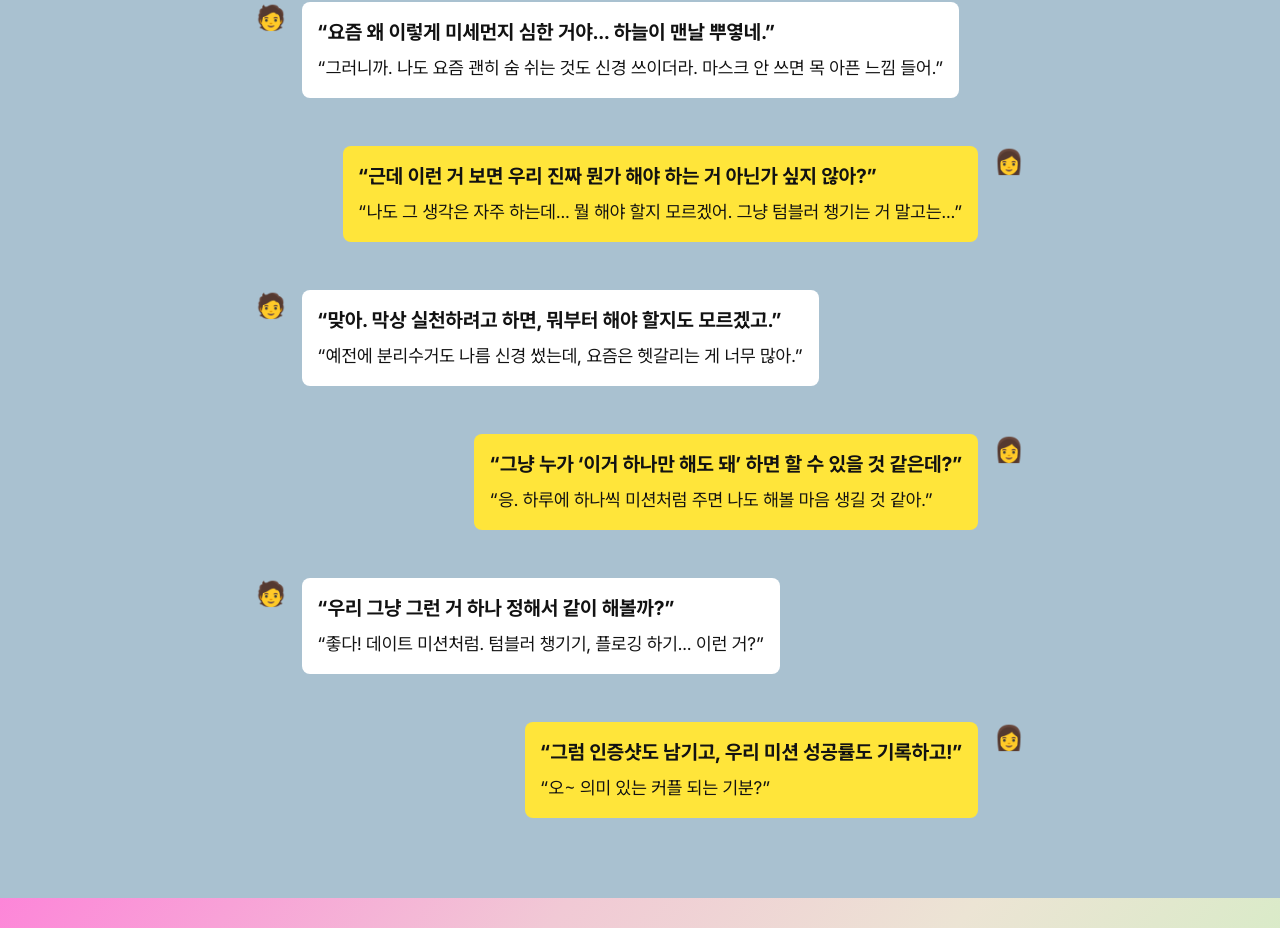
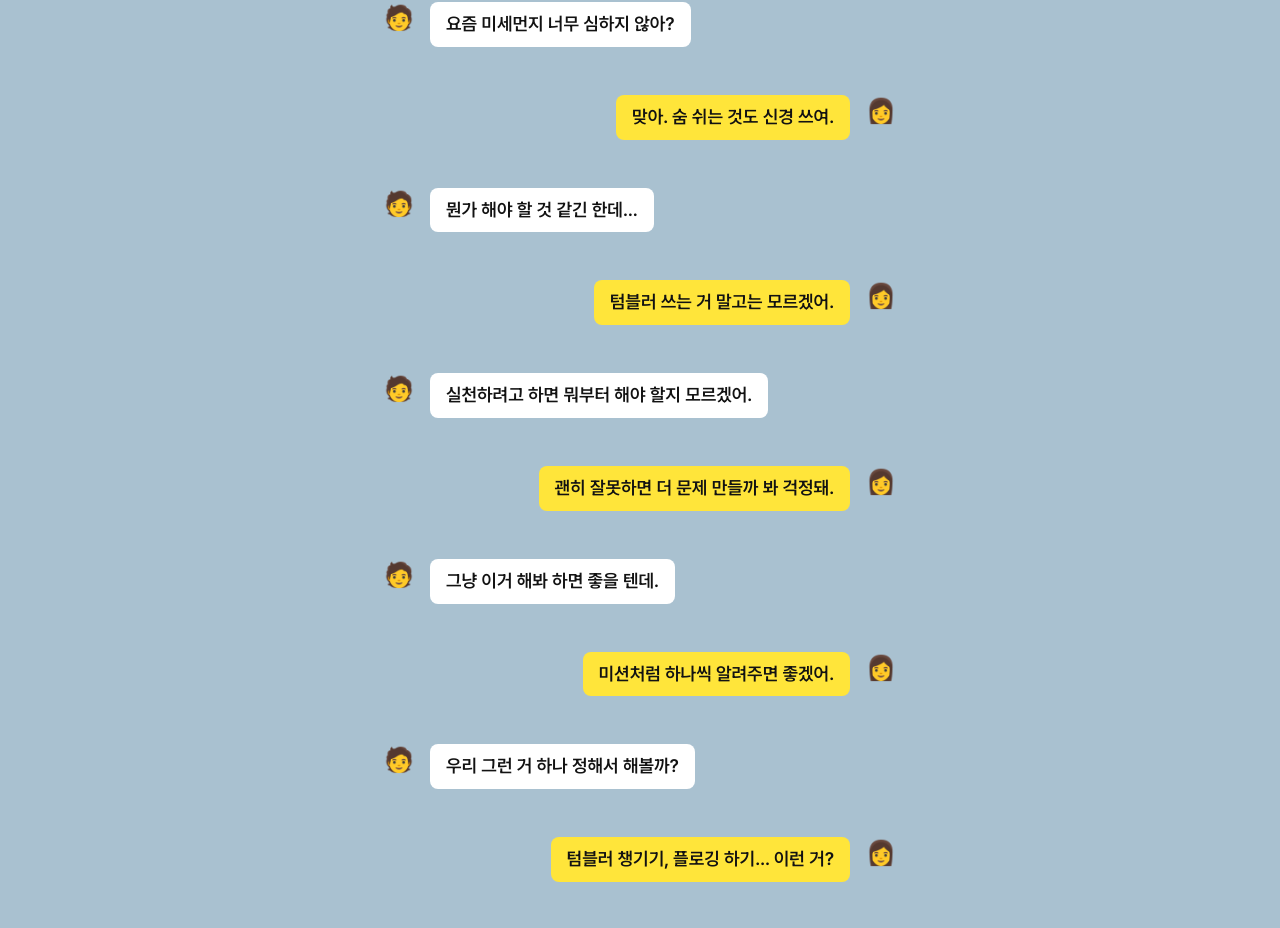
Before and after one commit to ReGreenOrg/ReGreenLandingFrontend, a Next.js app: page /4 in a window 1280 px wide. Shown: the part 238-1166 px from the top of the page. Built offline with nearby package versions, Linux system fonts and the light colour scheme; no server answers.

Commit message:
style: enhance paragraph styling and spacing in globals.css; update StorySection layout for improved readability

```diff
--- a/src/app/globals.css
+++ b/src/app/globals.css
@@ -29,3 +29,16 @@ textarea {
   background: transparent;
   color: var(--foreground);
 }
+
+p {
+  font-weight: 600; /* semibold */
+  line-height: 1.6; /* Improved readability */
+  margin-bottom: 1rem; /* Consistent spacing */
+  font-size: 1rem; /* Default font size */
+}
+
+@media (min-width: 640px) {
+  p {
+    font-size: 1.125rem; /* Slightly larger font size for larger screens */
+  }
+}
--- a/src/sections/OnboardSection3.tsx
+++ b/src/sections/OnboardSection3.tsx
@@ -47,76 +47,115 @@ const OnboardSection3: React.FC = () => {
       ref={sectionRef}
       className="bg-[#A9C1D0] py-20 text-center min-h-[100vh]  flex items-start justify-center"
     >
-      <div className="w-[80%] md:w-[60%] mx-auto space-y-12 mt-40">
+      <div className="w-[80%] md:w-[60%] lg:w-[40%] mx-auto space-y-12 mt-40 font-regular">
         {/* 각 대화 말풍선 */}
         <div className="flex items-start gap-4 bubble-group">
           <span className="text-2xl">🧑</span>
-          <div className="bg-white p-4 rounded-lg text-left max-w-full bubble">
-            <h2 className="font-bold mb-2 text-lg sm:text-xl">
-              “요즘 왜 이렇게 미세먼지 심한 거야… 하늘이 맨날 뿌옇네.”
-            </h2>
-            <p className="text-base sm:text-lg">
-              “그러니까. 나도 요즘 괜히 숨 쉬는 것도 신경 쓰이더라. 마스크 안 쓰면 목 아픈 느낌
-              들어.”
+          <div className="bg-white px-4 py-2 rounded-lg text-left max-w-full bubble">
+            <p style={{ margin: "auto" }} className=" sm:text-lg ">
+              요즘 미세먼지 너무 심하지 않아?
             </p>
           </div>
         </div>
 
         <div className="flex items-start gap-4 flex-row-reverse bubble-group">
           <span className="text-2xl">👩</span>
-          <div className="bg-[#FFE53A] p-4 rounded-lg text-left max-w-full bubble">
-            <h2 className="font-bold mb-2 text-lg sm:text-xl">
-              “근데 이런 거 보면 우리 진짜 뭔가 해야 하는 거 아닌가 싶지 않아?”
-            </h2>
-            <p className="text-base sm:text-lg">
-              “나도 그 생각은 자주 하는데… 뭘 해야 할지 모르겠어. 그냥 텀블러 챙기는 거 말고는…”
+          <div className="bg-[#FFE53A] text-right px-4 py-2 rounded-lg max-w-full bubble">
+            <p style={{ margin: "auto" }} className=" sm:text-lg ">
+              맞아. 숨 쉬는 것도 신경 쓰여.
             </p>
           </div>
         </div>
 
         <div className="flex items-start gap-4 bubble-group">
           <span className="text-2xl">🧑</span>
-          <div className="bg-white p-4 rounded-lg text-left max-w-full bubble">
-            <h2 className="font-bold mb-2 text-lg sm:text-xl">
-              “맞아. 막상 실천하려고 하면, 뭐부터 해야 할지도 모르겠고.”
-            </h2>
-            <p className="text-base sm:text-lg">
-              “예전에 분리수거도 나름 신경 썼는데, 요즘은 헷갈리는 게 너무 많아.”
+          <div className="bg-white px-4 py-2 rounded-lg text-left max-w-full bubble">
+            <p style={{ margin: "auto" }} className=" sm:text-lg ">
+              뭔가 해야 할 것 같긴 한데…
+            </p>
+          </div>
+        </div>
+
+        <div className="flex items-start ㅓ gap-4 flex-row-reverse bubble-group">
+          <span className="text-2xl">👩</span>
+          <div className="bg-[#FFE53A] text-right px-4 py-2 rounded-lg max-w-full bubble">
+            <p style={{ margin: "auto" }} className=" sm:text-lg ">
+              텀블러 쓰는 거 말고는 모르겠어.
+            </p>
+          </div>
+        </div>
+
+        <div className="flex items-start gap-4 bubble-group">
+          <span className="text-2xl">🧑</span>
+          <div className="bg-white px-4 py-2 rounded-lg text-left max-w-full bubble">
+            <p style={{ margin: "auto" }} className=" sm:text-lg ">
+              실천하려고 하면 뭐부터 <br className="  block  md:hidden" /> 해야 할지 모르겠어.
             </p>
           </div>
         </div>
 
         <div className="flex items-start gap-4 flex-row-reverse bubble-group">
           <span className="text-2xl">👩</span>
-          <div className="bg-[#FFE53A] p-4 rounded-lg text-left max-w-full bubble">
-            <h2 className="font-bold mb-2 text-lg sm:text-xl">
-              “그냥 누가 ‘이거 하나만 해도 돼’ 하면 할 수 있을 것 같은데?”
-            </h2>
-            <p className="text-base sm:text-lg">
-              “응. 하루에 하나씩 미션처럼 주면 나도 해볼 마음 생길 것 같아.”
+          <div className="bg-[#FFE53A] text-right px-4 py-2 rounded-lg max-w-full bubble">
+            <p style={{ margin: "auto" }} className=" sm:text-lg ">
+              괜히 잘못하면 더 문제 <br className="  block  md:hidden" />
+              만들까 봐 걱정돼.
             </p>
           </div>
         </div>
 
         <div className="flex items-start gap-4 bubble-group">
           <span className="text-2xl">🧑</span>
-          <div className="bg-white p-4 rounded-lg text-left max-w-full bubble">
-            <h2 className="font-bold mb-2 text-lg sm:text-xl">
-              “우리 그냥 그런 거 하나 정해서 같이 해볼까?”
-            </h2>
-            <p className="text-base sm:text-lg">
-              “좋다! 데이트 미션처럼. 텀블러 챙기기, 플로깅 하기… 이런 거?”
+          <div className="bg-white px-4 py-2 rounded-lg text-left max-w-full bubble">
+            <p style={{ margin: "auto" }} className=" sm:text-lg ">
+              그냥 이거 해봐 하면 좋을 텐데.
             </p>
           </div>
         </div>
 
         <div className="flex items-start gap-4 flex-row-reverse bubble-group">
           <span className="text-2xl">👩</span>
-          <div className="bg-[#FFE53A] p-4 rounded-lg text-left max-w-full bubble">
-            <h2 className="font-bold mb-2 text-lg sm:text-xl">
-              “그럼 인증샷도 남기고, 우리 미션 성공률도 기록하고!”
-            </h2>
-            <p className="text-base sm:text-lg">“오~ 의미 있는 커플 되는 기분?”</p>
+          <div className="bg-[#FFE53A] text-right px-4 py-2 rounded-lg max-w-full bubble">
+            <p style={{ margin: "auto" }} className=" sm:text-lg ">
+              미션처럼 하나씩 알려주면 좋겠어.
+            </p>
+          </div>
+        </div>
+
+        <div className="flex items-start gap-4 bubble-group">
+          <span className="text-2xl">🧑</span>
+          <div className="bg-white px-4 py-2 rounded-lg text-left max-w-full bubble">
+            <p style={{ margin: "auto" }} className=" sm:text-lg ">
+              우리 그런 거 하나 정해서 해볼까?
+            </p>
+          </div>
+        </div>
+
+        <div className="flex items-start gap-4 flex-row-reverse bubble-group">
+          <span className="text-2xl">👩</span>
+          <div className="bg-[#FFE53A] text-right px-4 py-2 rounded-lg max-w-full bubble">
+            <p style={{ margin: "auto" }} className=" sm:text-lg ">
+              텀블러 챙기기, 플로깅 하기… 이런 거?
+            </p>
+          </div>
+        </div>
+
+        <div className="flex items-start gap-4 bubble-group">
+          <span className="text-2xl">🧑</span>
+          <div className="bg-white px-4 py-2 rounded-lg text-left max-w-full bubble">
+            <p style={{ margin: "auto" }} className=" sm:text-lg ">
+              인증샷도 남기고,
+              <br className="  block  md:hidden" /> 기록도 하면 재밌겠다!
+            </p>
+          </div>
+        </div>
+
+        <div className="flex items-start gap-4 flex-row-reverse bubble-group">
+          <span className="text-2xl">👩</span>
+          <div className="bg-[#FFE53A] text-right px-4 py-2 rounded-lg max-w-full bubble">
+            <p style={{ margin: "auto" }} className=" sm:text-lg ">
+              의미 있는 커플 되는 거지!
+            </p>
           </div>
         </div>
       </div>
--- a/src/sections/StorySection.tsx
+++ b/src/sections/StorySection.tsx
@@ -76,7 +76,7 @@ export default function StorySection() {
           그런데 요즘은,
           <br /> 지구가 망해가서 그 <strong>&apos;매일&apos;</strong>조차 불안하다...
         </p>
-        <div className="bg-[#505A50]  py-10 text-white  rounded-lg">
+        <div className="bg-[#505A50]  py-10 text-white  mt-16 rounded-lg">
           <div className="mx-0 md:mx-16 lg:mx-32">
             <h3 className="text-xl font-semibold text-center mb-6">
               데이트를 하면서 저지르는 환경오염
```
